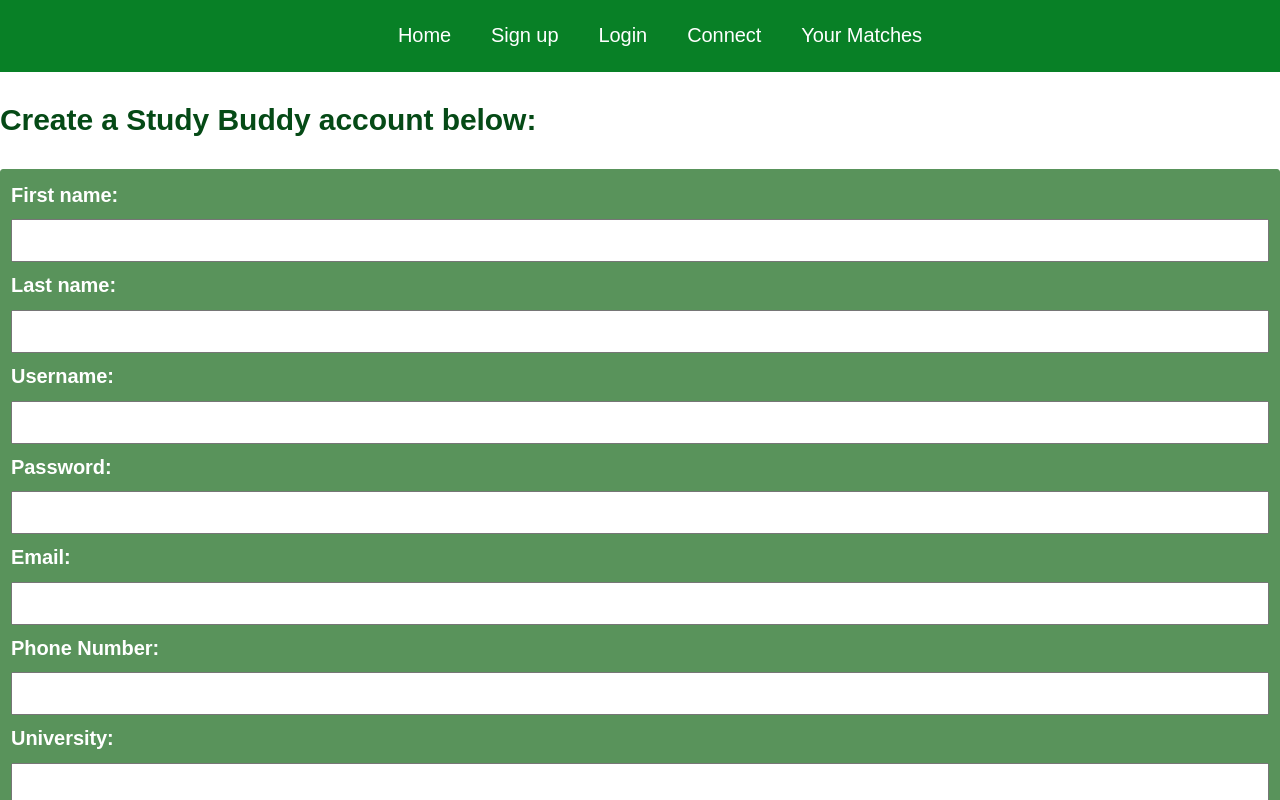
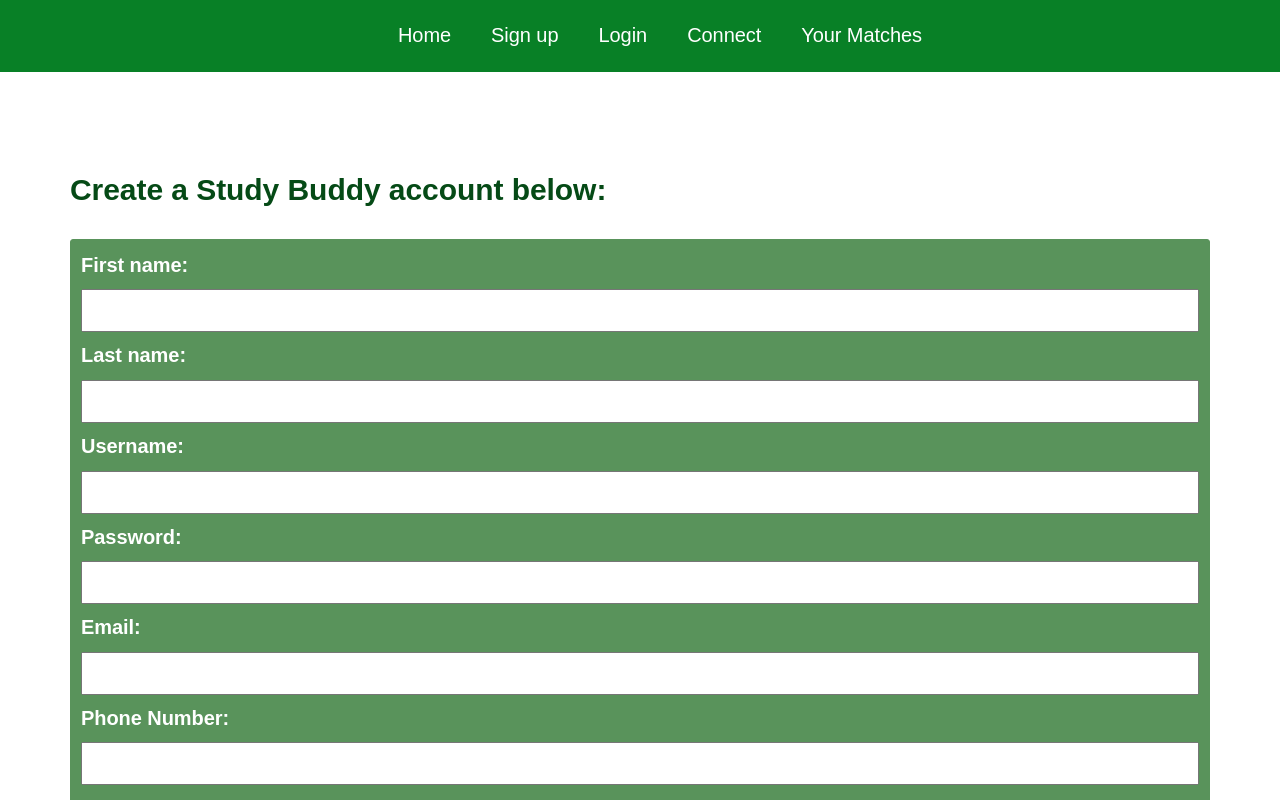
Before and after one commit to celinaryan/StudyBuddyConnect, a React (Create React App) app in the folder feature4/feature4/: page /signup in a window 1280 px wide. Shown: the top 800 px of the page. Built offline with nearby package versions, Linux system fonts and the light colour scheme; what parse would draw is missing.

Commit message:
centering pages

```diff
--- a/feature4/feature4/src/App.css
+++ b/feature4/feature4/src/App.css
@@ -170,3 +170,7 @@ body {
   margin-left: auto;
   margin-right: auto;
 }
+
+.centerText {
+  padding: 70px;
+}
--- a/feature4/feature4/src/Components/Connect/Connect.js
+++ b/feature4/feature4/src/Components/Connect/Connect.js
@@ -1,8 +1,10 @@
 export default function Connect() {
     return (
       <section>
+        <div className="centerText">
         <h1> Connect with other students </h1>
         <p> This is the connect component </p>
+        </div>
       </section>
     );
   }
--- a/feature4/feature4/src/Components/Home/Home.js
+++ b/feature4/feature4/src/Components/Home/Home.js
@@ -1,10 +1,12 @@
 export default function Home() {
     return (
       <section>
+        <div className="centerText">
         <h1> Welcome to Study Buddy Connect! </h1>
         <p> Empowering college students through collaborative learning and connections
       for academic success. </p>
         <img src="images/studentsStudying.jpeg" alt="students studying" width="400" height="225" className="center" />
+        </div>
       </section>
     );
   }
--- a/feature4/feature4/src/Components/Login/Login.js
+++ b/feature4/feature4/src/Components/Login/Login.js
@@ -1,6 +1,7 @@
 export default function Login() {
     return (
       <section>
+        <div className="centerText">
         <h1>Login to your Study Buddy account below:</h1>
         <div className="form">
           <form>
@@ -13,6 +14,7 @@ export default function Login() {
             <input type="submit" value="Log in" />
           </form>
         </div>
+        </div>
       </section>
     );
   }
--- a/feature4/feature4/src/Components/Signup/Signup.js
+++ b/feature4/feature4/src/Components/Signup/Signup.js
@@ -1,6 +1,7 @@
 export default function Signup() {
     return (
       <section>
+        <div className="centerText">
         <h1> Create a Study Buddy account below:</h1>
         <div className="form">
           <form>
@@ -36,6 +37,7 @@ export default function Signup() {
             <input type="submit" value="Register" />
           </form>
         </div>
+        </div>
       </section>
     );
   }
--- a/feature4/feature4/src/Components/YourMatches/YourMatches.js
+++ b/feature4/feature4/src/Components/YourMatches/YourMatches.js
@@ -1,8 +1,10 @@
 export default function YourMatches() {
     return (
       <section>
+        <div className="centerText">
         <h1> View your matches here: </h1>
         <p> This is the your matches component </p>
+        </div>
       </section>
     );
   }
```
